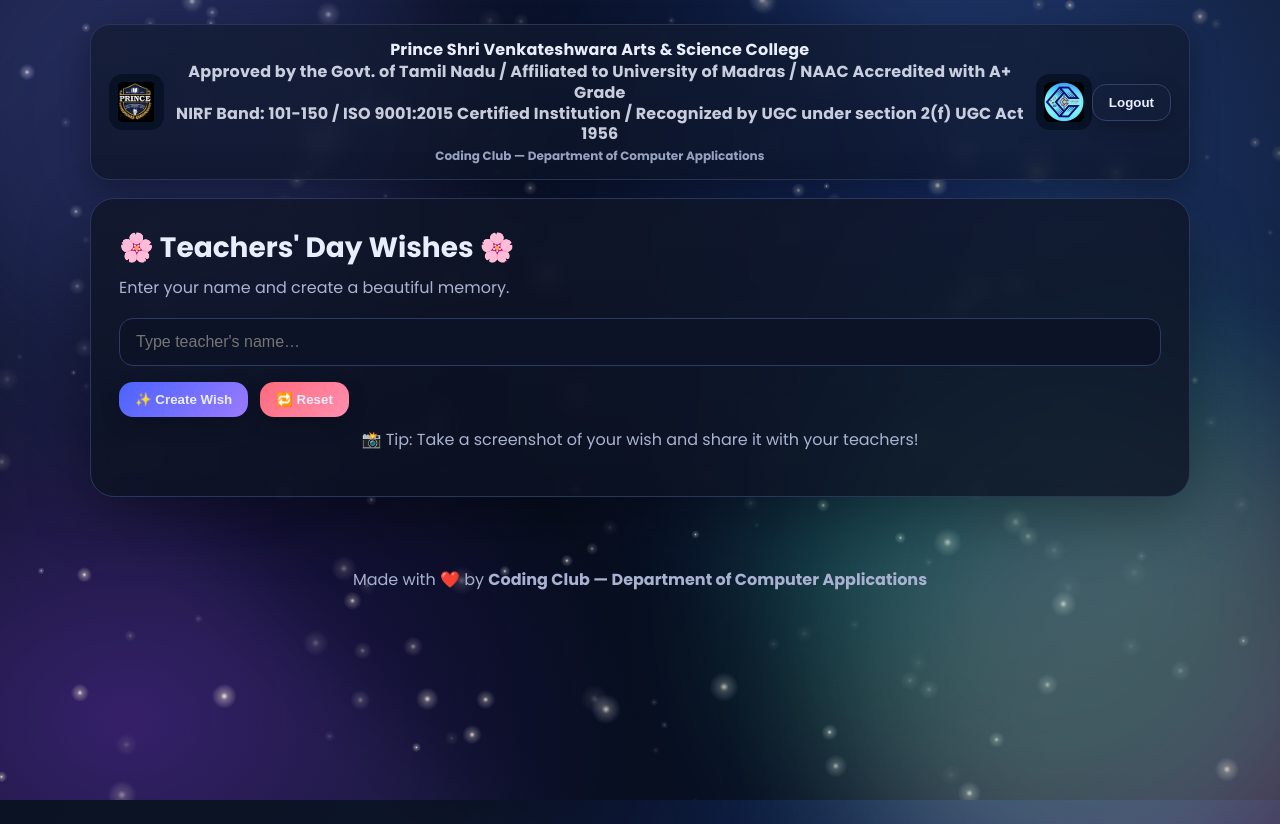
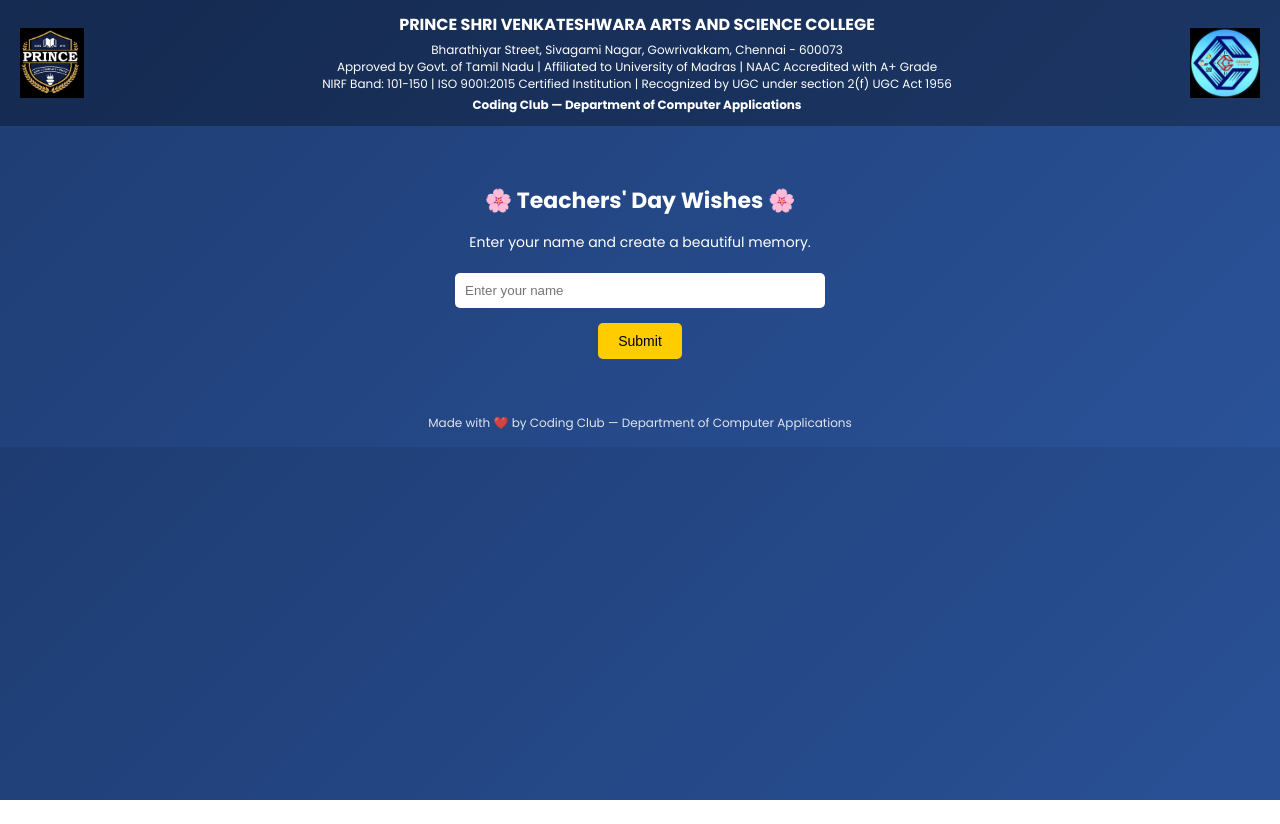
Before and after one commit to Afrose-2314/wishes2, a plain HTML site: page index.html in a window 1280 px wide. After the commit the page ends 800 px from the top, so only its background shows below. Drawn offline with Linux system fonts and the light colour scheme.

Commit message:
Update index.html

```diff
--- a/index.html
+++ b/index.html
@@ -6,136 +6,129 @@
   <title>Teachers' Day Wishes — Coding Club</title>
 
   <!-- Google Fonts -->
-  <link rel="preconnect" href="https://fonts.googleapis.com">
-  <link rel="preconnect" href="https://fonts.gstatic.com" crossorigin>
-  <link href="https://fonts.googleapis.com/css2?family=Poppins:wght@400;600;700;800&display=swap" rel="stylesheet">
-
-  <!-- Custom Styles -->
-  <link rel="stylesheet" href="style.css" />
+  <link href="https://fonts.googleapis.com/css2?family=Poppins:wght@400;600;700&display=swap" rel="stylesheet">
 
   <style>
     body {
+      margin: 0;
       font-family: "Poppins", sans-serif;
+      background: linear-gradient(135deg, #1e3c72, #2a5298);
+      color: #fff;
     }
 
-    /* Topbar */
+    /* ---------- HEADER ---------- */
+    .topbar {
+      background: rgba(0,0,0,0.3);
+      padding: 12px 20px;
+    }
+
     .brand {
       display: flex;
       align-items: center;
       justify-content: space-between;
-      width: 100%;
-      gap: 8px;
+      text-align: center;
+      flex-wrap: wrap;
+    }
+
+    .brand img {
+      height: 70px;
+      width: auto;
     }
 
     .brand-text {
-      flex-grow: 1;
-      text-align: center;
+      flex: 1;
+      padding: 0 15px;
     }
 
     .brand-text h1 {
-      font-size: 1rem; /* reduced */
       margin: 0;
+      font-size: 16px;   /* same font size across devices */
+      font-weight: 700;
     }
 
     .brand-text p {
-      font-size: 0.75rem; /* reduced */
-      margin: 2px 0;
-      opacity: 0.9;
+      margin: 5px 0 0;
+      font-size: 12px;   /* same font size across devices */
+      line-height: 1.4;
     }
 
-    .brand-extra {
-      font-size: 0.65rem; /* reduced */
-      line-height: 1.3;
-      margin-top: 4px;
-      opacity: 0.85;
+    /* ---------- CONTENT ---------- */
+    main {
+      text-align: center;
+      padding: 40px 20px;
     }
 
-    .logo {
-      height: 70px; /* increased size */
-      width: auto;
+    main h2 {
+      font-size: 22px;
+      margin-bottom: 15px;
     }
 
-    /* Responsive for mobile */
-    @media (max-width: 600px) {
-      .brand {
-        flex-direction: column;
-        text-align: center;
-      }
-      .brand-text {
-        order: -1;
-        margin: 8px 0;
-      }
+    main p {
+      margin-bottom: 20px;
+      font-size: 14px;
+    }
+
+    input {
+      padding: 10px;
+      width: 80%;
+      max-width: 350px;
+      border-radius: 5px;
+      border: none;
+      margin-bottom: 15px;
+    }
+
+    button {
+      padding: 10px 20px;
+      background: #ffcc00;
+      border: none;
+      border-radius: 5px;
+      font-size: 14px;
+      cursor: pointer;
+    }
+
+    footer {
+      text-align: center;
+      padding: 15px;
+      font-size: 12px;
+      opacity: 0.85;
     }
   </style>
 </head>
-<body class="main-body">
-  <!-- Background Layers -->
-  <canvas id="glitter"></canvas>
-  <div class="grad-layer"></div>
-  <div class="blob b1"></div>
-  <div class="blob b2"></div>
-  <div class="blob b3"></div>
-  <canvas id="confetti"></canvas>
-
-  <!-- Header -->
+<body>
+  <!-- HEADER -->
   <header class="topbar">
     <div class="brand">
-      <!-- Left: College Logo -->
-      <img src="prince.jpg" alt="College Logo" class="logo college-logo" />
+      <!-- Left Logo -->
+      <img src="prince.jpg" alt="College Logo" />
 
-      <!-- Middle: Text -->
+      <!-- Center Text -->
       <div class="brand-text">
-        <h1>Prince Shri Venkateshwara Arts & Science College</h1>
-        <h1 class="brand-extra">
-          Approved by the Govt. of Tamil Nadu / Affiliated to University of Madras /
-          NAAC Accredited with A+ Grade<br>
-          NIRF Band: 101-150 / ISO 9001:2015 Certified Institution /
-          Recognized by UGC under section 2(f) UGC Act 1956
-        </h1>
-        <p><strong><b>Coding Club — Department of Computer Applications</strong></b></p>
+        <h1>PRINCE SHRI VENKATESHWARA ARTS AND SCIENCE COLLEGE</h1>
+        <p>
+          Bharathiyar Street, Sivagami Nagar, Gowrivakkam, Chennai - 600073<br>
+          Approved by Govt. of Tamil Nadu | Affiliated to University of Madras | NAAC Accredited with A+ Grade<br>
+          NIRF Band: 101-150 | ISO 9001:2015 Certified Institution | Recognized by UGC under section 2(f) UGC Act 1956
+        </p>
+        <p><strong>Coding Club — Department of Computer Applications</strong></p>
       </div>
 
-      <!-- Right: Coding Club Logo -->
-      <img src="logo.jpg" alt="Coding Club Logo" class="logo coding-logo" />
+      <!-- Right Logo -->
+      <img src="logo.jpg" alt="Coding Club Logo" />
     </div>
-
-    <button class="btn ghost" id="logoutBtn" type="button">Logout</button>
   </header>
 
-  <!-- Main App -->
-  <main class="card">
+  <!-- MAIN CONTENT -->
+  <main>
     <h2>🌸 Teachers' Day Wishes 🌸</h2>
-    <p class="sub">Enter your name and create a beautiful memory.</p>
-
-    <input id="teacherName" class="input" type="text" placeholder="Type teacher's name…" maxlength="40" />
-
-    <div class="actions">
-      <button id="createBtn" class="btn primary">✨ Create Wish</button>
-      <button id="resetBtn" class="btn danger">🔁 Reset</button>
-    </div>
-
-    <!-- Wish Preview Modal -->
-    <div id="preview" class="preview hidden" role="dialog" aria-modal="true" aria-labelledby="wishTitle">
-      <div class="preview-header">
-        <h3 id="wishTitle">🎁 Your Wish</h3>
-        <div class="burst">🎉</div>
-      </div>
-
-      <div id="wishBody" class="wish-body"></div>
-
-      <div class="preview-actions">
-        <button id="closeBtn" class="btn ghost">Close ✖</button>
-      </div>
-    </div>
-
-    <p class="tip">📸 Tip: Take a screenshot of your wish and share it with your teachers!</p>
+    <p>Enter your name and create a beautiful memory.</p>
+    <input type="text" placeholder="Enter your name" />
+    <br>
+    <button>Submit</button>
   </main>
 
-  <!-- Footer -->
-  <footer class="footer">
-    Made with ❤️ by <strong>Coding Club — Department of Computer Applications</strong>
+  <!-- FOOTER -->
+  <footer>
+    Made with ❤️ by Coding Club — Department of Computer Applications
   </footer>
-
-  <script src="script.js"></script>
 </body>
 </html>
```
